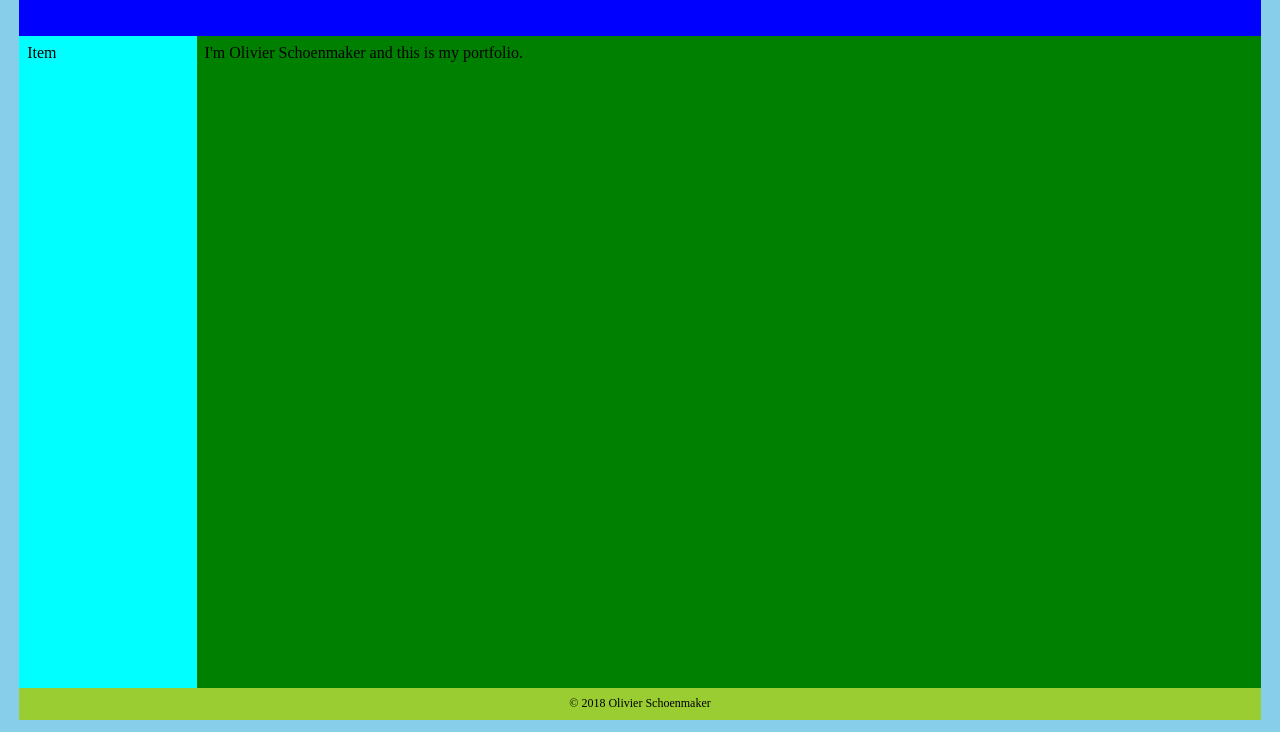
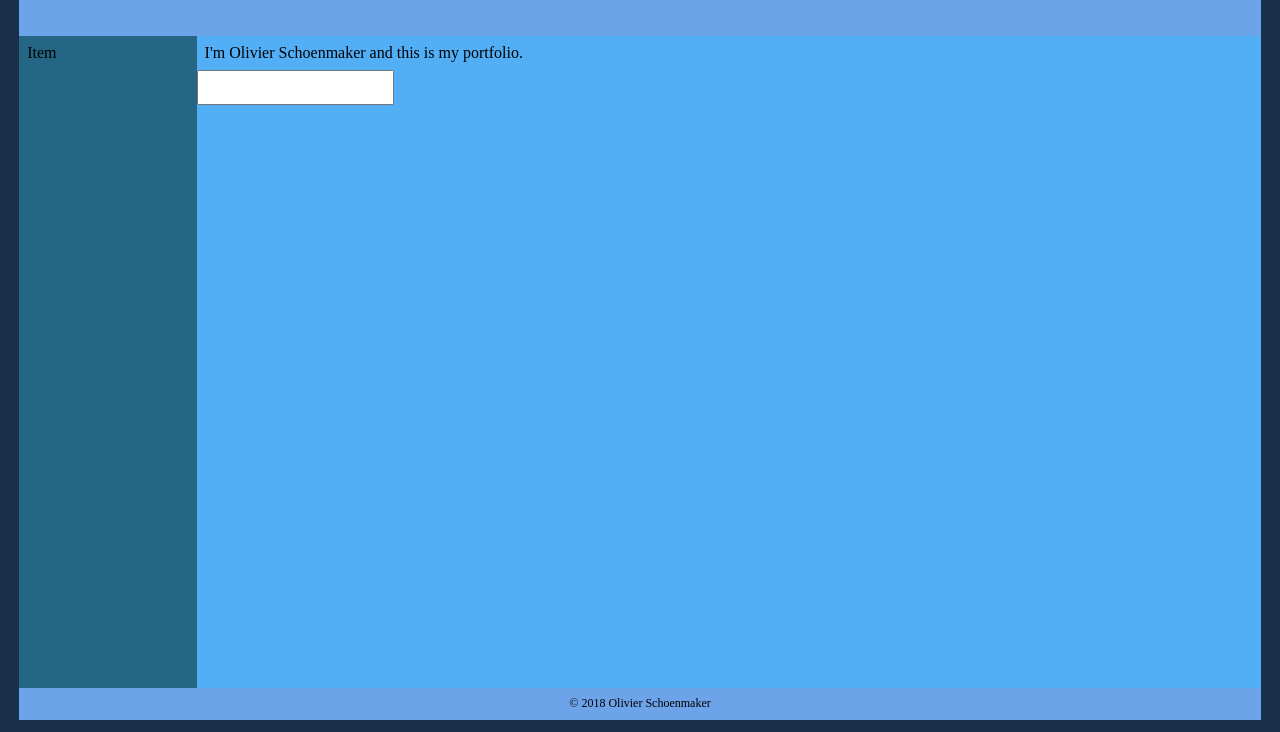
Before and after one commit to PeanutsLicker/PeanutsLicker, a plain HTML site: page index.html in a window 1280 px wide. Shown: the part 68-800 px from the top of the page. Drawn offline with Linux system fonts and the light colour scheme.

Commit message:
update in js

```diff
--- /dev/null
+++ b/colors.js
@@ -0,0 +1,53 @@
+function randomColor() {
+    return [Math.floor(Math.random() * 255), Math.floor(Math.random() * 255), Math.floor(Math.random() * 255)];
+}
+
+function colorSelect() {
+    const mix = [50, 150, 255]; //mixing color
+    let c = [
+        randomColor(), //background
+        randomColor(), //header/footer
+        randomColor(), //menu
+        randomColor() //content
+    ];
+
+    for (let i = 0; i < c.length; i++) {
+        for (let j = 0; j < c[i].length; j++) {
+            c[i][j] = (c[i][j] + mix[j] * 3) / 4;
+        }
+    }
+
+    for (let k = 0; k < c[0].length; k++) {
+        c[0][k] = c[0][k] / 3;
+    }
+
+    for (let k = 0; k < c[1].length; k++) {
+        c[1][k] = c[1][k] * 1.2;
+    }
+
+    for (let k = 0; k < c[2].length; k++) {
+        c[2][k] = c[2][k] / 1.5;
+    }
+
+    let c0 = "rgb(" + c[0].toString() + ")";
+    document.body.style.setProperty("--bgcolor", c0);
+    let c1 = "rgb(" + c[1].toString() + ")";
+    document.body.style.setProperty("--hdcolor", c1);
+    let c2 = "rgb(" + c[2].toString() + ")";
+    document.body.style.setProperty("--mncolor", c2);
+    let c3 = "rgb(" + c[3].toString() + ")";
+    document.body.style.setProperty("--ctcolor", c3);
+}
+
+colorSelect();
+
+
+const prop = 25.7;
+let speling;
+const input = document.getElementById('lengte');
+input.addEventListener('keydown', (e) => {
+    if (e.keyCode == 13) {
+        speling = Math.sqrt(Math.pow(input.value, 2) * 2) - prop;
+        console.log(speling);
+    }
+});
--- a/index.css
+++ b/index.css
@@ -4,7 +4,7 @@
 }
 
 body {
-    background-color: skyblue;
+    background-color: var(--bgcolor);
     margin-top: 1vh;
     margin-bottom: 1vh;
     margin-right: 1.5vw;
@@ -17,7 +17,7 @@ body {
 }
 
 #header {
-    background-color: blue;
+    background-color: var(--hdcolor);
     text-align: center;
     height: 12vh;
     grid-column-start: 1;
@@ -25,7 +25,7 @@ body {
 }
 
 #content {
-    background-color: green;
+    background-color: var(--ctcolor);
     text-align: left;
     height: 81.5vh;
     grid-column-start: 2;
@@ -33,13 +33,13 @@ body {
 }
 
 #menu {
-    background-color: aqua;
+    background-color: var(--mncolor);
     grid-row-start: 2;
     grid-row-end: 3;
 }
 
 #footer {
-    background-color: yellowgreen;
+    background-color: var(--hdcolor);
     text-align: center;
     align: center;
     font-size: 0.75em;
@@ -49,6 +49,6 @@ body {
     grid-column-end: 3;
 }
 
-div:not(#container) > * {
+div:not(#container)>* {
     padding: 1vh;
 }
--- a/index.html
+++ b/index.html
@@ -7,6 +7,7 @@
 </head>
 
 <body>
+    <script src="colors.js" defer></script>
     <div id='container'>
         <div id='menu' class='box'>
             <p>Item</p>
@@ -17,6 +18,7 @@
 
         <div id='content' class='box'>
             <p>I'm Olivier Schoenmaker and this is my portfolio.</p>
+            <input id='lengte' type="text">
         </div>
         <div id='footer' class='box'>
             <p>© 2018 Olivier Schoenmaker</p>
```
